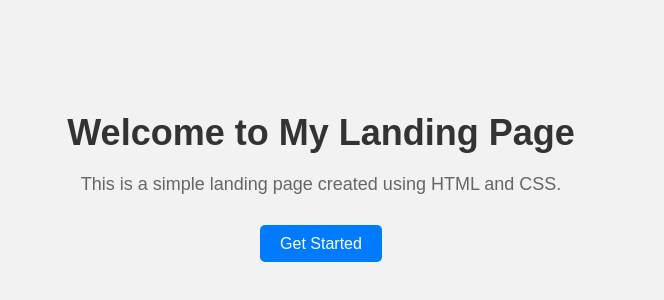
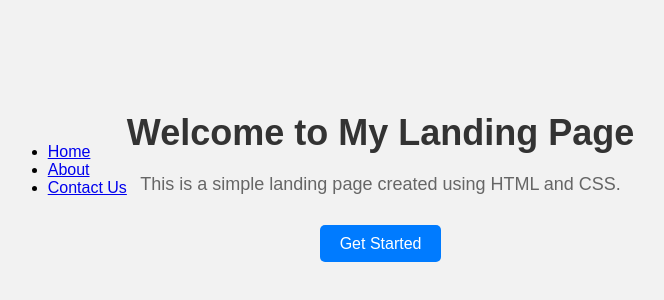
Before and after one commit to khorshid1974/archive, a plain HTML site: page index.html in a window 1280 px wide. Shown: the part 230-530 px from the top of the page, without its empty margins (319-983 px from the left). Drawn offline with Linux system fonts and the light colour scheme.

Commit message:
nav menu

```diff
--- a/index.html
+++ b/index.html
@@ -50,7 +50,15 @@
     </style>
 </head>
 <body>
+
     <div class="container">
+        <nav>
+            <ul>
+                <li><a href="#">Home</a></li>
+                <li><a href="#">About</a></li>
+                <li><a href="#">Contact Us</a></li>
+            </ul>
+        </nav>
         <div class="content">
             <h1>Welcome to My Landing Page</h1>
             <p>This is a simple landing page created using HTML and CSS.</p>
```
